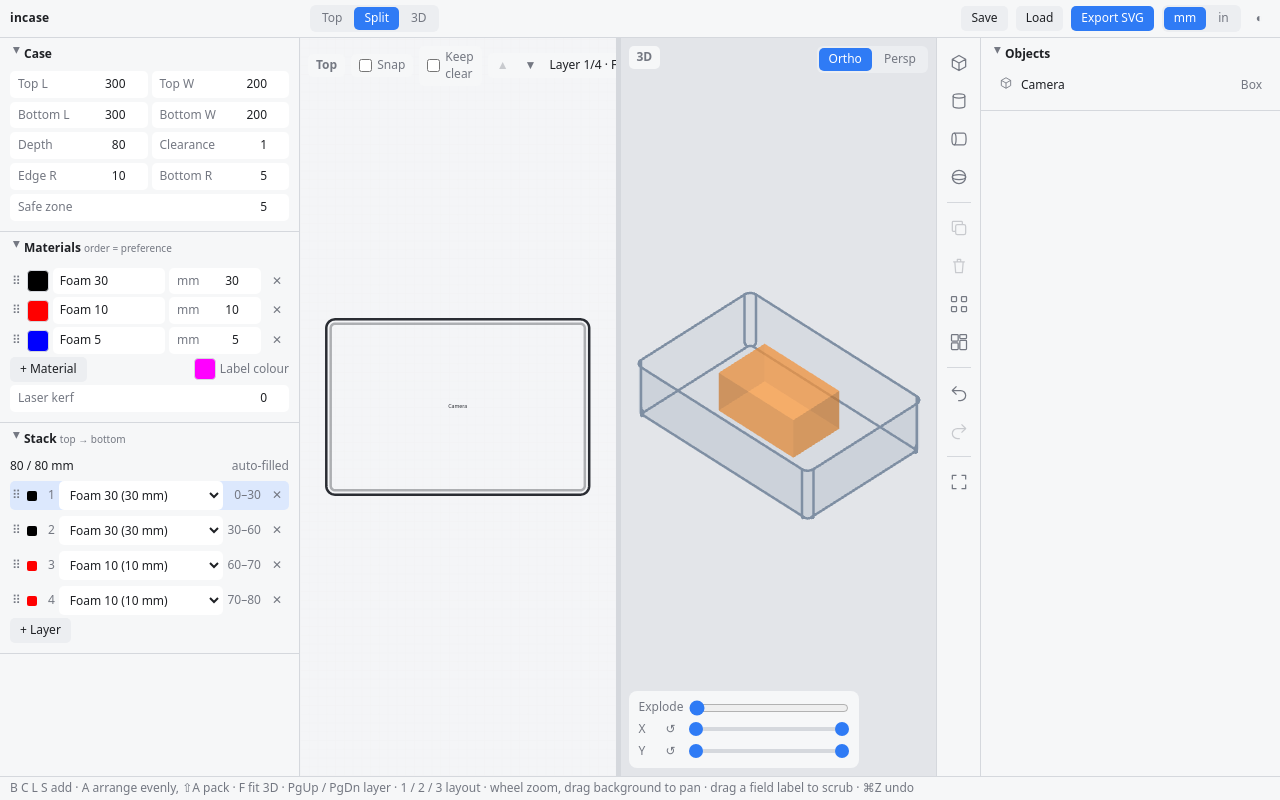
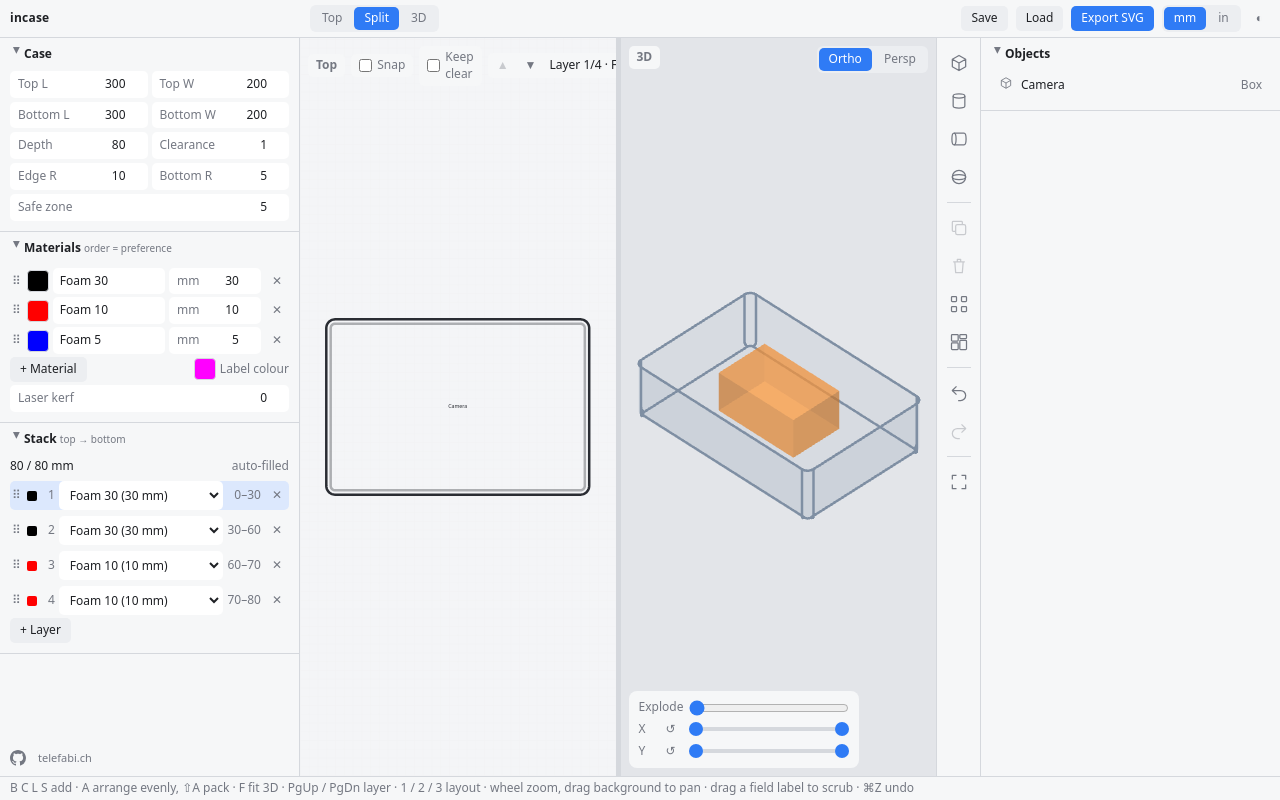
Before and after one commit to falue/incase, a website built with Vite: page index.html in a window 1280 px wide. Built offline with nearby package versions, Linux system fonts and the light colour scheme; what clipper2-ts would draw is missing.

Commit message:
add small credentials

```diff
--- a/index.html
+++ b/index.html
@@ -50,6 +50,10 @@
       <details open><summary>Case</summary><div id="case" class="props"></div></details>
       <details open><summary>Materials <small>order = preference</small></summary><div id="materials"></div></details>
       <details open><summary>Stack <small>top → bottom</small></summary><div id="stack"></div></details>
+      <footer class="links">
+        <a href="https://github.com/falue/incase" target="_blank" rel="noopener" data-tip="Source code on GitHub"><svg viewBox="0 0 16 16" aria-label="GitHub"><path d="M8 0C3.58 0 0 3.58 0 8c0 3.54 2.29 6.53 5.47 7.59.4.07.55-.17.55-.38 0-.19-.01-.82-.01-1.49-2.01.37-2.53-.49-2.69-.94-.09-.23-.48-.94-.82-1.13-.28-.15-.68-.52-.01-.53.63-.01 1.08.58 1.23.82.72 1.21 1.87.87 2.33.66.07-.52.28-.87.51-1.07-1.78-.2-3.64-.89-3.64-3.95 0-.87.31-1.59.82-2.15-.08-.2-.36-1.02.08-2.12 0 0 .67-.21 2.2.82.64-.18 1.32-.27 2-.27.68 0 1.36.09 2 .27 1.53-1.04 2.2-.82 2.2-.82.44 1.1.16 1.92.08 2.12.51.56.82 1.27.82 2.15 0 3.07-1.87 3.75-3.65 3.95.29.25.54.73.54 1.48 0 1.07-.01 1.93-.01 2.2 0 .21.15.46.55.38A8.013 8.013 0 0016 8c0-4.42-3.58-8-8-8z"/></svg></a>
+        <a href="https://telefabi.ch" target="_blank" rel="noopener">telefabi.ch</a>
+      </footer>
     </aside>
 
     <nav id="toolbar"></nav>
--- a/src/style.css
+++ b/src/style.css
@@ -90,6 +90,7 @@ input[type='color']::-webkit-color-swatch { border: 1px solid var(--line); borde
 /* shares the page columns so the layout switch sits above the viewports */
 #topbar { grid-area: top; display: grid; grid-template-columns: subgrid; align-items: center; background: var(--panel); border-bottom: 1px solid var(--line); }
 .brand { padding: 0 10px; font-weight: 700; letter-spacing: 0.02em; }
+
 #topbar .bar { grid-column: 2 / -1; display: flex; align-items: center; gap: 8px; padding: 0 10px; }
 .spacer { flex: 1; }
 
@@ -136,7 +137,13 @@ input[type='color']::-webkit-color-swatch { border: 1px solid var(--line); borde
 
 /* side panels: global settings left, object settings right */
 #global, #objects { overflow-y: auto; background: var(--panel); }
-#global { grid-area: global; border-right: 1px solid var(--line); }
+#global { grid-area: global; display: flex; flex-direction: column; border-right: 1px solid var(--line); }
+/* pushed to the bottom of the left column */
+.links { margin-top: auto; display: flex; gap: 12px; padding: 10px; font-size: 11px; }
+.links { align-items: center; }
+.links a { display: inline-flex; align-items: center; color: var(--muted); text-decoration: none; }
+.links svg { width: 16px; height: 16px; fill: currentColor; }
+.links a:hover { color: var(--accent); }
 #objects { grid-area: objects; border-left: 1px solid var(--line); }
 details { border-bottom: 1px solid var(--line); }
 details > div { padding: 0 10px 10px; }
```
